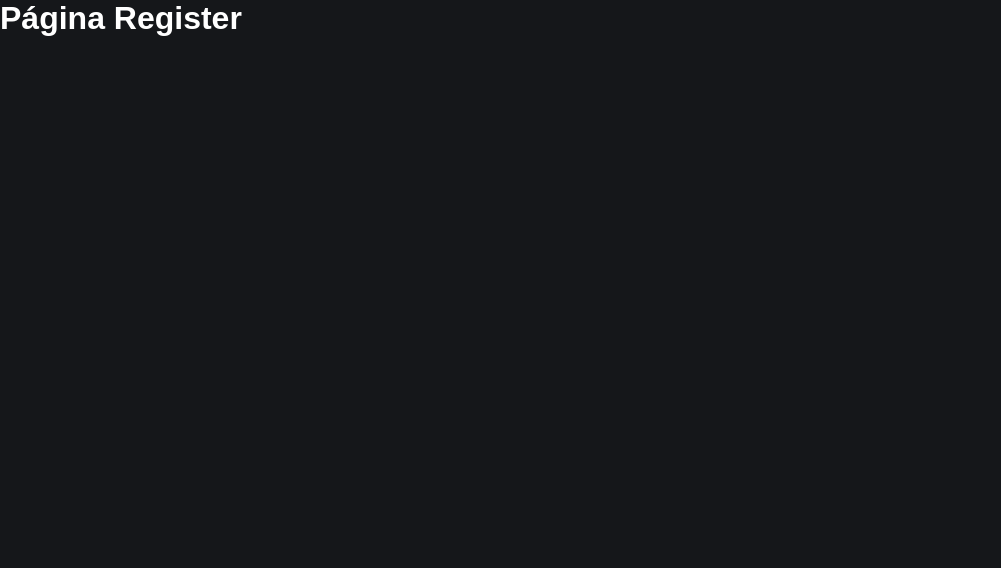
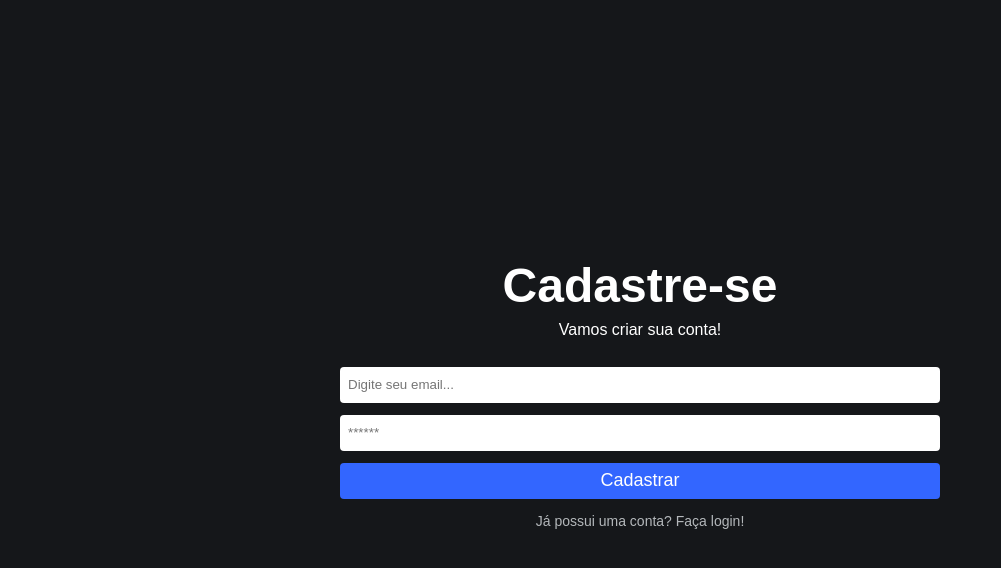
Before and after one commit to PauloAlves8039/react-firebase-lista-de-tarefas, a React (Vite) app: page /register in a window 1280 px wide. Shown: the top 568 px of the page, without its empty margins (0-1001 px from the left). Built offline with nearby package versions, Linux system fonts and the light colour scheme.

Commit message:
feat: criado elementos para registro

```diff
--- a/src/pages/Home/index.jsx
+++ b/src/pages/Home/index.jsx
@@ -3,20 +3,35 @@ import "./home.css";
 
 import { Link } from "react-router-dom";
 
+import { auth } from "../../firebaseConnection";
+import { signInWithEmailAndPassword } from "firebase/auth";
+
+import { useNavigate } from "react-router-dom";
+
 function Home() {
-    const [email, setEmail] = useState("");
-    const [password, setPassword] = useState("");
+  const [email, setEmail] = useState("");
+  const [password, setPassword] = useState("");
 
-    function handleLogin(e) {
-      e.preventDefault();
+  const navigate = useNavigate();
 
-      if(email !== '' && password !== ''){
-        alert("Teste")
-      }else{
-        alert("Preencha todos os campos!")
-      }
+  async function handleLogin(e){
+    e.preventDefault();
+
+    if(email !== "" && password !== ""){
+
+      await signInWithEmailAndPassword(auth, email, password)
+      .then(() => {
+        navigate("/admin", { replace: true } )
+      })
+      .catch(() => {
+        console.log("Erro ao fazer login!")
+      })
+
+    }else{
+      alert("Preencha todos os campos!")
     }
 
+  }
     return (
       <div className="home-container">
         <h1>Lista de tarefas</h1>
@@ -31,7 +46,7 @@ function Home() {
           />
 
           <input
-            autoComplete={false}
+            autoComplete={false ? undefined : "off"}
             type="password"
             placeholder="******"
             value={password}
--- a/src/pages/Register/index.jsx
+++ b/src/pages/Register/index.jsx
@@ -1,9 +1,60 @@
-function Register() {
-    return (
-        <div>
-            <h1>Página Register</h1>
-        </div>
-    )
+import { useState } from "react";
+import { Link } from "react-router-dom";
+import { auth } from "../../firebaseConnection";
+import { createUserWithEmailAndPassword } from "firebase/auth";
+import { useNavigate } from "react-router-dom";
+
+function Register(){
+  const [email, setEmail] = useState("");
+  const [password, setPassword] = useState("");
+  const navigate = useNavigate();
+
+  async function handleRegister(e) {
+    e.preventDefault();
+
+    if (!email.includes("@") || password.length < 6) {
+      alert("Por favor, insira um e-mail válido e uma senha com no mínimo 6 caracteres.");
+      return;
+    }
+
+    try {
+      await createUserWithEmailAndPassword(auth, email, password);
+      navigate("/admin", { replace: true });
+    } catch (error) {
+      console.error("Erro ao fazer o cadastro:", error);
+      alert(`Erro: ${error.message}`);
+    }
+  }
+
+  return(
+    <div className="home-container">
+      <h1>Cadastre-se</h1>
+      <span>Vamos criar sua conta!</span>
+
+      <form className="form" onSubmit={handleRegister}>
+        <input
+          type="text"
+          placeholder="Digite seu email..."
+          value={email}
+          onChange={(e) => setEmail(e.target.value) }
+        />
+
+        <input
+          type="password"
+          placeholder="******"
+          value={password}
+          onChange={(e) => setPassword(e.target.value) }
+        />
+
+        <button type="submit" >Cadastrar</button>
+      </form>
+
+      <Link className="button-link" to="/">
+        Já possui uma conta? Faça login!
+      </Link>
+
+    </div>
+  )
 }
 
 export default Register;
--- a/src/routes/index.jsx
+++ b/src/routes/index.jsx
@@ -1,13 +1,15 @@
-import { Routes, Route} from 'react-router-dom'
+import { Routes, Route} from "react-router-dom";
 
-import Home from '../pages/home'
-import Register from '../pages/Register'
+import Home from "../pages/home";
+import Register from "../pages/Register";
+import Admin from "../pages/Admin";
 
 function RoutesApp() {
     return (
       <Routes>
         <Route path="/" element={<Home />} />
         <Route path="/register" element={<Register />} />
+        <Route path='/admin' element={ <Admin/> } />
       </Routes>
     );
 }
```
